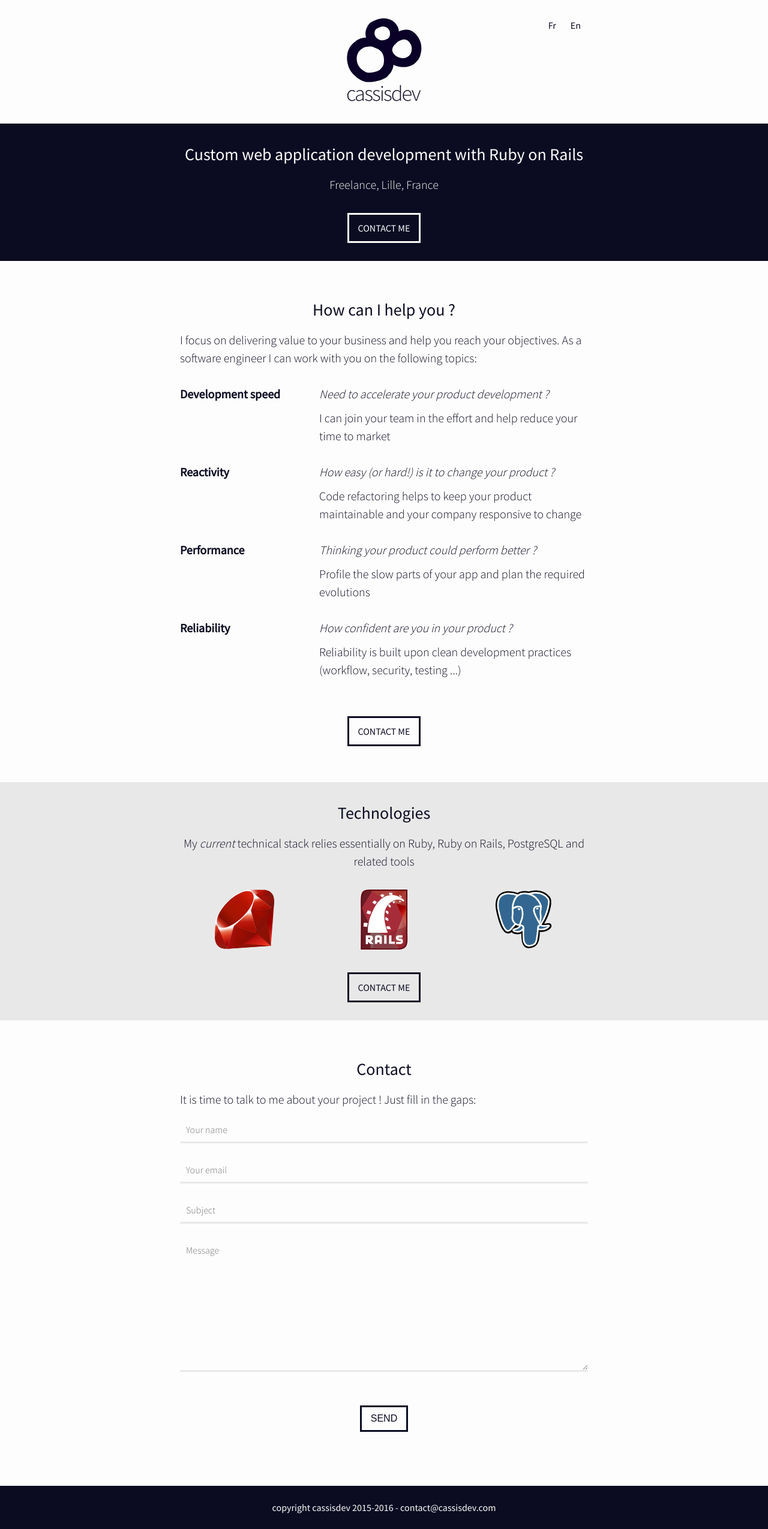
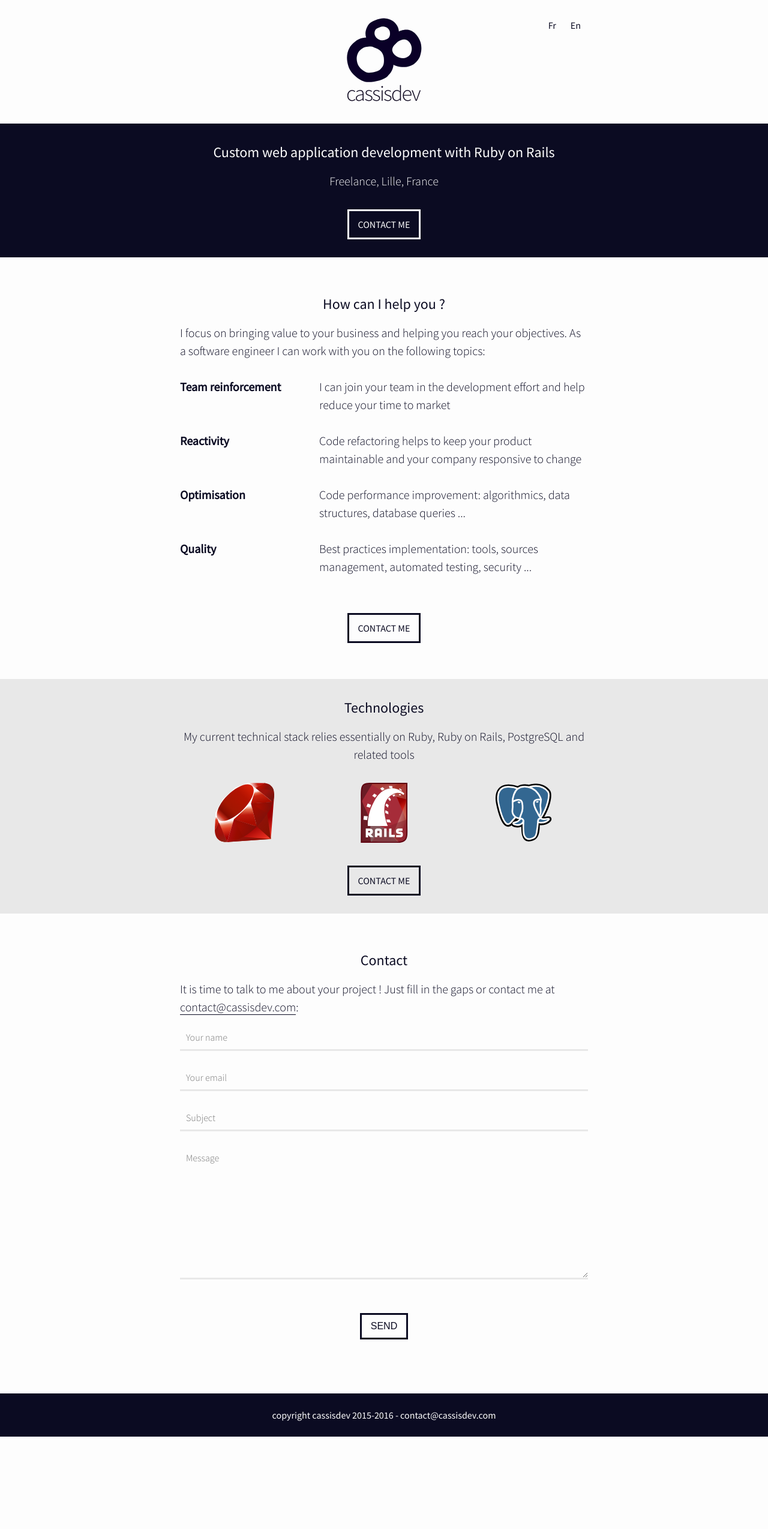
Before and after one commit to hvanhonacker/cassisdev.com, a Jekyll site: the page built from en/index.html, in a window 1280 px wide. Shown: the whole page at 60% size. Built offline with Jekyll 4.4.1, drawn with Linux system fonts in a browser that asks for light colours; after the commit the page ends 2395 px from its top, so only the background shows below that.

Commit message:
Update english version

```diff
--- a/_sass/_index.scss
+++ b/_sass/_index.scss
@@ -55,7 +55,7 @@
 
   h1 {
     text-align: center;
-    font-size: 1.75em;
+    font-size: 1.5em;
   }
 
   h2 {
--- a/en/index.html
+++ b/en/index.html
@@ -17,35 +17,30 @@ lang: en
   <div class="wrapper">
     <a name="services"></a>
     <h1>How can I help you ?</h1>
-    <p>I focus on delivering value to your business and help you reach your objectives. As a software engineer I can work with you on the following topics:</p>
+    <p>I focus on bringing value to your business and helping you reach your objectives. As a software engineer I can work with you on the following topics:</p>
     <ul class="services-list">
       <li class="service">
-        <h2 class="service-title">Development speed</h2>
+        <h2 class="service-title">Team reinforcement</h2>
         <p class="service-description">
-          <em>Need to accelerate your product development ?</em>
-          I can join your team in the effort and help reduce your time to market
+          I can join your team in the development effort and help reduce your time to market
         </p>
       </li>
       <li class="service">
         <h2 class="service-title">Reactivity</h2>
         <p class="service-description">
-          <em>How easy (or hard!) is it to change your product ?</em>
           Code refactoring helps to keep your product maintainable and your company responsive to change
         </p>
       </li>
       <li class="service">
-        <h2 class="service-title">Performance</h2>
+        <h2 class="service-title">Optimisation</h2>
         <p class="service-description">
-          <em>Thinking your product could perform better ?</em>
-          Profile the slow parts of your app and plan the required evolutions
+          Code performance improvement: algorithmics, data structures, <span style="white-space: nowrap">database queries ...</span>
         </p>
       </li>
       <li class="service">
-        <h2 class="service-title">Reliability</h2>
+        <h2 class="service-title">Quality</h2>
         <p class="service-description">
-          <em>How confident are you in your product ?</em>
-          Reliability is built upon clean development practices (workflow, security, testing ...)
-        </p>
+          Best practices implementation: tools, sources management, automated testing, <span style="white-space: nowrap">security ...</span>
       </li>
     </ul>
     <div class="cta">
@@ -58,7 +53,7 @@ lang: en
   <div class="wrapper">
     <a name="technologies"></a>
     <h1>Technologies</h1>
-    <p>My <em>current</em> technical stack relies essentially on Ruby, Ruby on Rails, PostgreSQL and related tools</p>
+    <p>My current technical stack relies essentially on Ruby, Ruby on Rails, PostgreSQL and related tools</p>
     <ul class="technologies-list">
       <li class="technology">{% include icon-ruby.html %}</li>
       <li class="technology">{% include icon-rails.html %}</li>
@@ -74,7 +69,7 @@ lang: en
   <div class="wrapper">
     <a name="contact"></a>
     <h1>Contact</h1>
-    <p>It is time to talk to me about your project ! Just fill in the gaps:</p>
+    <p>It is time to talk to me about your project ! Just fill in the gaps or contact me at <span class="contact-email">contact@cassisdev.com</span>:</p>
     <form action="//formspree.io/contact@cassisdev.com" method="POST" target="_blank">
       <input class="field" type="text" name="name" placeholder="Your name" required><br>
       <input class="field" type="email" name="_replyto" placeholder="Your email" required><br>
--- a/index.html
+++ b/index.html
@@ -17,7 +17,7 @@ lang: fr
   <div class="wrapper">
     <a name="services"></a>
     <h1>Services</h1>
-    <p>Je vous accompagne techniquement dans la réalisation de vos objectifs et vous propose une collaboration sur les thèmes suivants :</p>
+    <p>Je vous accompagne techniquement dans la réalisation de vos objectifs et vous propose une collaboration sur les thèmes <span style="white-space: nowrap">suivants :</span></p>
     <ul class="services-list">
       <li class="service">
         <h2 class="service-title">Renforcement d'équipe</h2>
```
